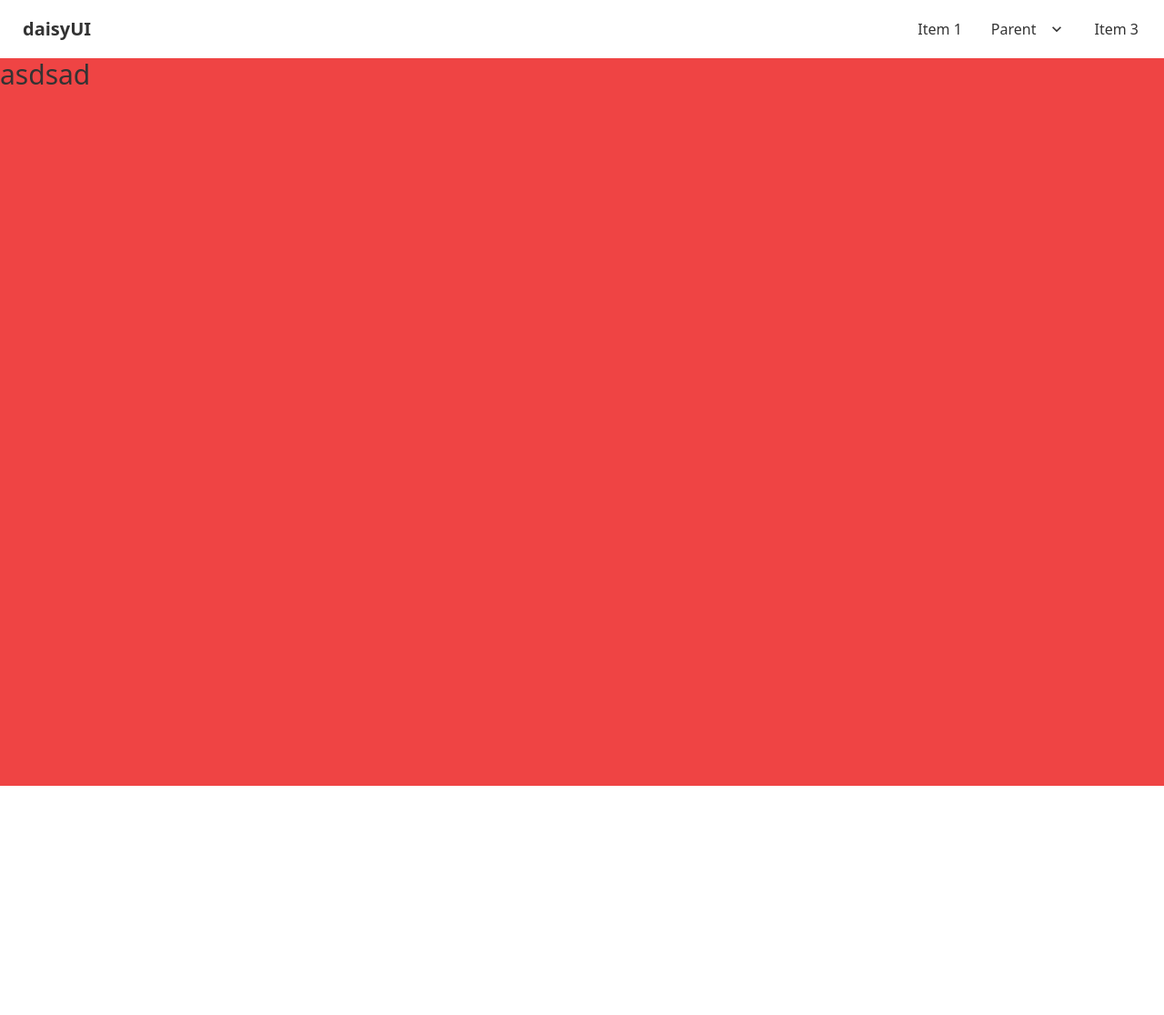
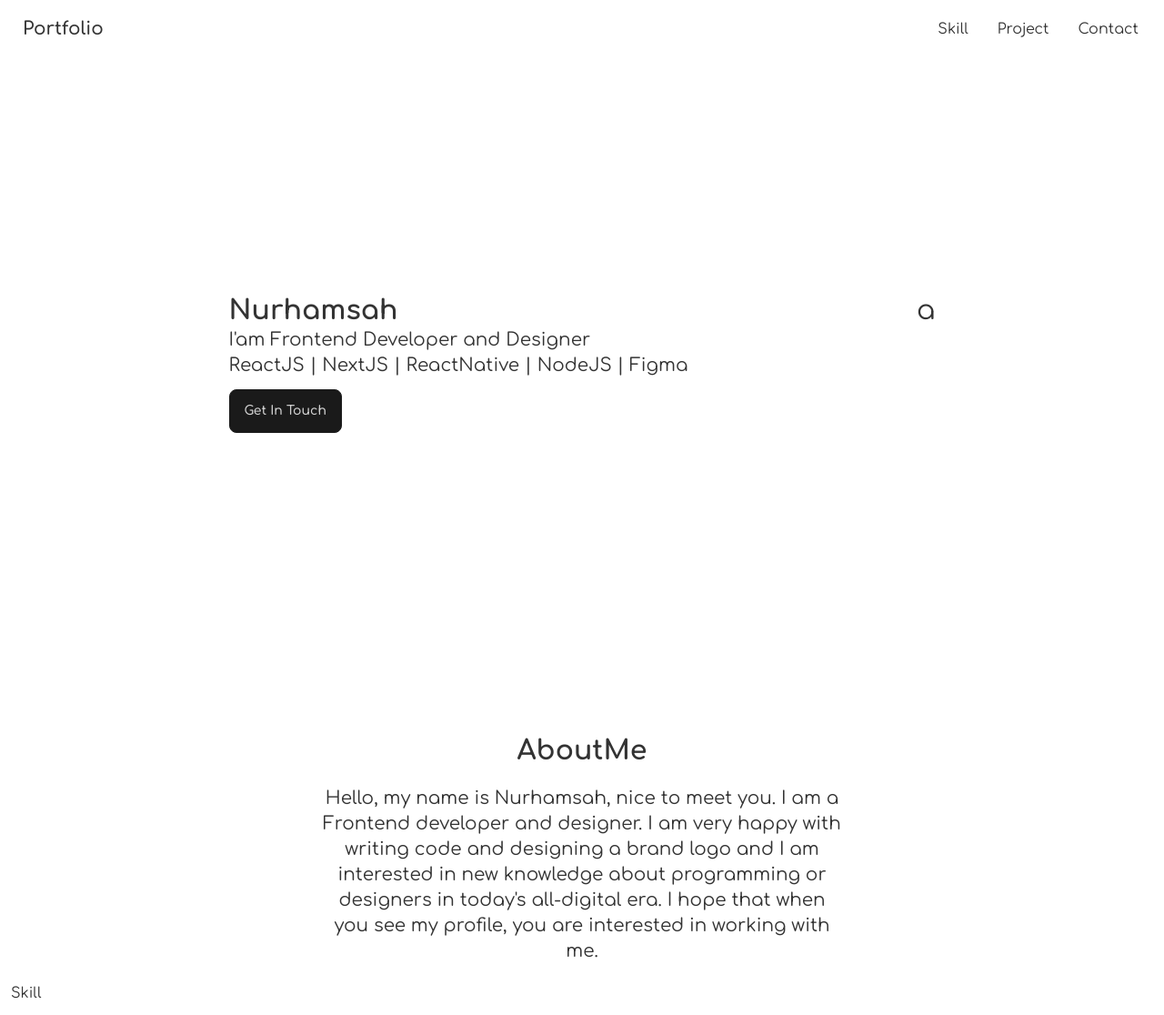
Before and after one commit to nurhamsah1998/nurhamsah-portfolio-latest, a React (Vite) app: page / in a window 1280 px wide. Shown: the whole page at 91% size. Before the commit the page ends 864 px from the top, so only its background shows below. Built offline with nearby package versions, Linux system fonts and the light colour scheme.

Commit message:
layoting

```diff
--- a/src/App.tsx
+++ b/src/App.tsx
@@ -1,12 +1,16 @@
 import React from "react";
+import AboutMe from "./Screen/AboutMe";
 import Header from "./Screen/Header";
 import Navbar from "./Screen/Navbar";
+import Skill from "./Screen/Skill";
 
 function App() {
   return (
     <div>
       <Navbar />
       <Header />
+      <AboutMe />
+      <Skill />
     </div>
   );
 }
--- /dev/null
+++ b/src/Screen/AboutMe.tsx
@@ -0,0 +1,18 @@
+import React from "react";
+
+function AboutMe() {
+  return (
+    <div className="p-2 w-full">
+      <p className=" text-3xl font-bold text-center">AboutMe</p>
+      <p className=" text-xl max-w-xl text-center mx-auto mt-5">
+        Hello, my name is Nurhamsah, nice to meet you. I am a Frontend developer
+        and designer. I am very happy with writing code and designing a brand
+        logo and I am interested in new knowledge about programming or designers
+        in today's all-digital era. I hope that when you see my profile, you are
+        interested in working with me.
+      </p>
+    </div>
+  );
+}
+
+export default AboutMe;
--- a/src/Screen/Header.tsx
+++ b/src/Screen/Header.tsx
@@ -2,8 +2,20 @@ import React from "react";
 
 function Header() {
   return (
-    <div className=" bg-red-500 h-[100vh] w-full">
-      <p className=" text-3xl">asdsad</p>
+    <div className=" h-[100vh] w-full grid items-center">
+      <div className="flex justify-evenly">
+        <div>
+          <p className=" text-3xl font-bold">Nurhamsah</p>
+          <p className=" text-xl">I'am Frontend Developer and Designer</p>
+          <p className=" text-xl">
+            ReactJS | NextJS | ReactNative | NodeJS | Figma
+          </p>
+          <button className="btn mt-3">Get in Touch</button>
+        </div>
+        <div>
+          <p className=" text-3xl">a</p>
+        </div>
+      </div>
     </div>
   );
 }
--- a/src/Screen/Navbar.tsx
+++ b/src/Screen/Navbar.tsx
@@ -2,39 +2,20 @@ import React from "react";
 
 function Navbar() {
   return (
-    <div className="navbar bg-base-100">
+    <div className="navbar bg-base-100  absolute">
       <div className="flex-1">
-        <a className="btn btn-ghost normal-case text-xl">daisyUI</a>
+        <a className="btn btn-ghost normal-case text-xl">Portfolio</a>
       </div>
       <div className="flex-none">
         <ul className="menu menu-horizontal px-1">
           <li>
-            <a>Item 1</a>
-          </li>
-          <li tabIndex={0}>
-            <a>
-              Parent
-              <svg
-                className="fill-current"
-                xmlns="http://www.w3.org/2000/svg"
-                width="20"
-                height="20"
-                viewBox="0 0 24 24"
-              >
-                <path d="M7.41,8.58L12,13.17L16.59,8.58L18,10L12,16L6,10L7.41,8.58Z" />
-              </svg>
-            </a>
-            <ul className="p-2 bg-base-100">
-              <li>
-                <a>Submenu 1</a>
-              </li>
-              <li>
-                <a>Submenu 2</a>
-              </li>
-            </ul>
+            <a>Skill</a>
           </li>
           <li>
-            <a>Item 3</a>
+            <a>Project</a>
+          </li>
+          <li>
+            <a>Contact</a>
           </li>
         </ul>
       </div>
--- /dev/null
+++ b/src/Screen/Skill.tsx
@@ -0,0 +1,7 @@
+import React from "react";
+
+function Skill() {
+  return <div className="p-3">Skill</div>;
+}
+
+export default Skill;
--- a/src/index.css
+++ b/src/index.css
@@ -1,23 +1,27 @@
+@import url('https://fonts.googleapis.com/css2?family=Comfortaa:wght@300;400;500;600;700&display=swap');
 @tailwind base;
 @tailwind components;
 @tailwind utilities;
 
-/* :root {
-  font-family: Inter, system-ui, Avenir, Helvetica, Arial, sans-serif;
-  line-height: 1.5;
+:root {
+  font-family: 'Comfortaa', cursive;
+  /* line-height: 1.5;
   font-weight: 400;
 
   color-scheme: light dark;
   color: rgba(255, 255, 255, 0.87);
 
+
   font-synthesis: none;
   text-rendering: optimizeLegibility;
   -webkit-font-smoothing: antialiased;
   -moz-osx-font-smoothing: grayscale;
-  -webkit-text-size-adjust: 100%;
+  -webkit-text-size-adjust: 100%; */
 }
-
-a {
+.btn {
+  text-transform: capitalize;
+}
+/* a {
   font-weight: 500;
   color: #646cff;
   text-decoration: inherit;
@@ -37,9 +41,9 @@ body {
 h1 {
   font-size: 3.2em;
   line-height: 1.1;
-} */
+}
 
-/* button {
+button {
   border-radius: 8px;
   border: 1px solid transparent;
   padding: 0.6em 1.2em;
@@ -52,13 +56,13 @@ h1 {
 }
 button:hover {
   border-color: #646cff;
-} */
-/* button:focus,
+}
+button:focus,
 button:focus-visible {
   outline: 4px auto -webkit-focus-ring-color;
-} */
+}
 
-/* @media (prefers-color-scheme: light) {
+@media (prefers-color-scheme: light) {
   :root {
     color: #213547;
     background-color: #ffffff;
```
